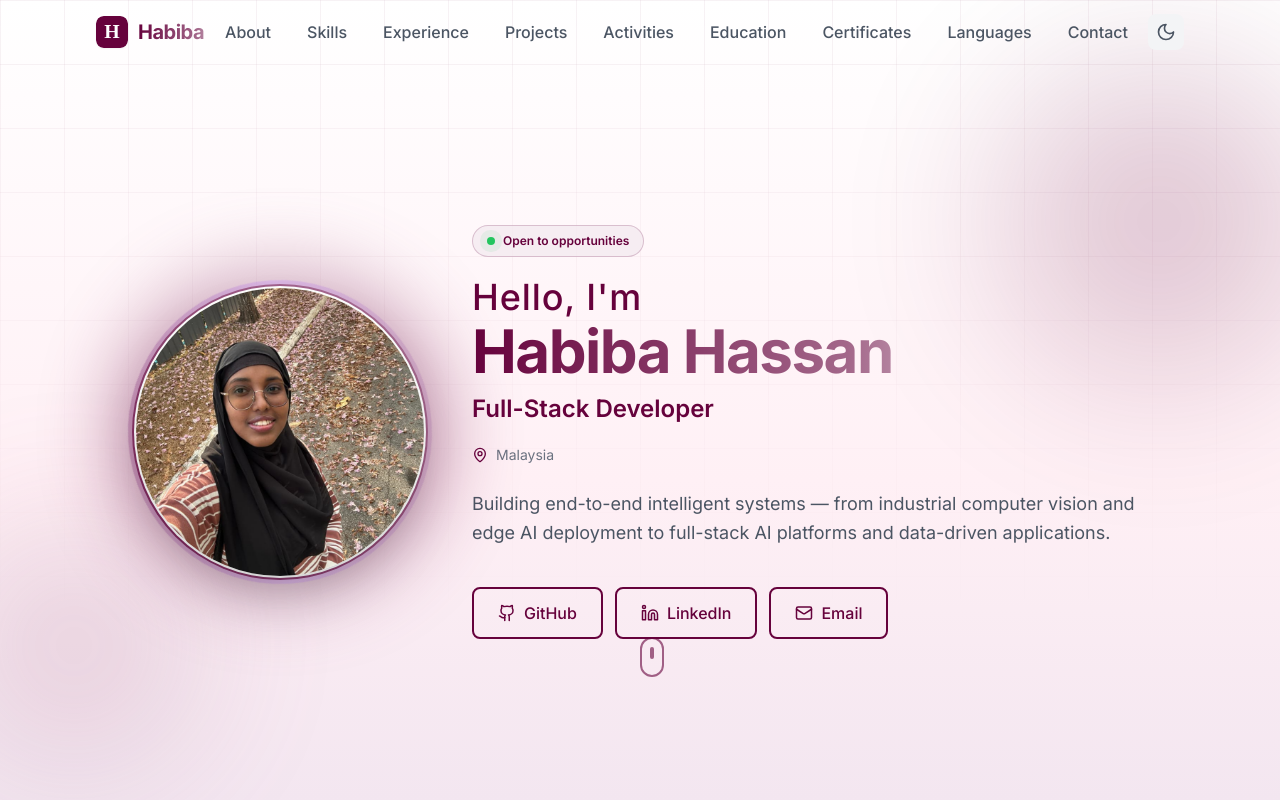
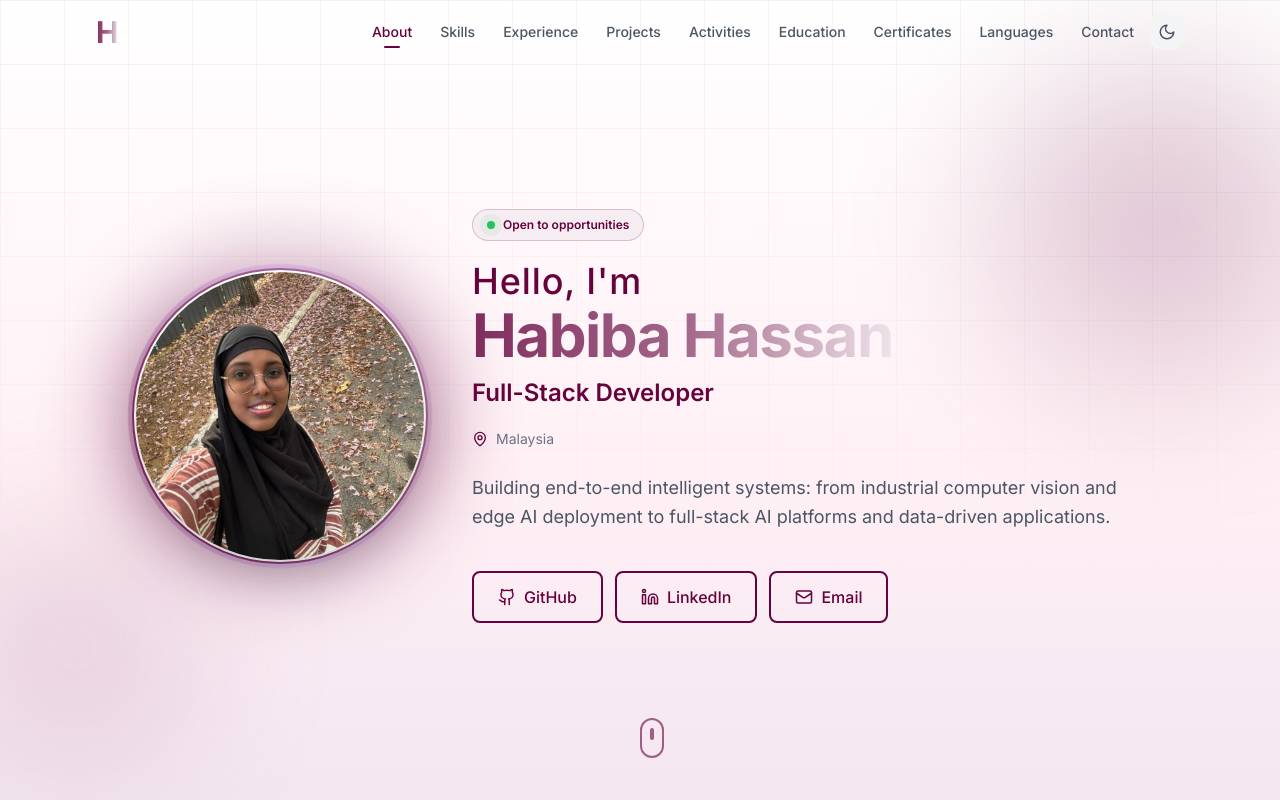
Before and after one commit to ihabiba/Portfolio, a React (Vite) app: page / in a window 1280 px wide. Shown: the top 800 px of the page. Built offline with nearby package versions, Linux system fonts and the light colour scheme.

Commit message:
Updated portfolio

```diff
--- a/src/App.tsx
+++ b/src/App.tsx
@@ -1,4 +1,5 @@
 import Navbar from './components/Navbar';
+import ScrollProgress from './components/ScrollProgress';
 import Hero from './components/Hero';
 import About from './components/About';
 import Skills from './components/Skills';
@@ -27,6 +28,7 @@ function App() {
         Skip to main content
       </a>
 
+      <ScrollProgress />
       <Navbar darkMode={darkMode} toggleDarkMode={toggleDarkMode} />
 
       <main id="main-content">
--- a/src/components/Hero.tsx
+++ b/src/components/Hero.tsx
@@ -28,7 +28,7 @@ export default function Hero() {
       <div className="hero-orb hero-orb--violet" aria-hidden="true" />
       <div className="hero-orb hero-orb--rose" aria-hidden="true" />
 
-      <div className="relative z-10 max-w-6xl mx-auto px-4 sm:px-6 lg:px-8 py-20">
+      <div className="relative z-10 max-w-6xl mx-auto px-4 sm:px-6 lg:px-8 py-20 pb-28">
         <div className="animate-fade-in flex flex-col lg:flex-row items-center gap-12">
 
           {/* Profile Image */}
@@ -118,12 +118,12 @@ export default function Hero() {
             </div>
           </div>
         </div>
+      </div>
 
-        {/* Scroll indicator */}
-        <div className="absolute bottom-8 left-1/2 -translate-x-1/2 animate-bounce hidden md:block">
-          <div className="w-6 h-10 border-2 border-primary dark:border-secondary rounded-full flex justify-center opacity-60">
-            <div className="w-1 h-3 bg-primary dark:bg-secondary rounded-full mt-2" />
-          </div>
+      {/* Scroll indicator — anchored to bottom of section */}
+      <div className="absolute bottom-8 left-1/2 -translate-x-1/2 z-10 animate-bounce hidden md:block">
+        <div className="w-6 h-10 border-2 border-primary dark:border-secondary rounded-full flex justify-center opacity-60">
+          <div className="w-1 h-3 bg-primary dark:bg-secondary rounded-full mt-2" />
         </div>
       </div>
     </section>
--- a/src/components/Navbar.tsx
+++ b/src/components/Navbar.tsx
@@ -10,21 +10,38 @@ interface NavbarProps {
 export default function Navbar({ darkMode, toggleDarkMode }: NavbarProps) {
   const [isOpen, setIsOpen] = useState(false);
   const [scrolled, setScrolled] = useState(false);
+  const [activeSection, setActiveSection] = useState('');
 
   useEffect(() => {
-    const handleScroll = () => {
-      setScrolled(window.scrollY > 20);
-    };
-    window.addEventListener('scroll', handleScroll);
+    const handleScroll = () => setScrolled(window.scrollY > 20);
+    window.addEventListener('scroll', handleScroll, { passive: true });
     return () => window.removeEventListener('scroll', handleScroll);
+  }, []);
+
+  // Active section tracking
+  useEffect(() => {
+    const sectionIds = navItems
+      .map(item => item.href.replace('#', ''))
+      .filter(id => document.getElementById(id));
+
+    const observers = sectionIds.map(id => {
+      const el = document.getElementById(id);
+      if (!el) return null;
+      const observer = new IntersectionObserver(
+        ([entry]) => { if (entry.isIntersecting) setActiveSection(id); },
+        { threshold: 0.25, rootMargin: '-80px 0px -55% 0px' }
+      );
+      observer.observe(el);
+      return observer;
+    });
+
+    return () => observers.forEach(obs => obs?.disconnect());
   }, []);
 
   const handleNavClick = (href: string) => {
     setIsOpen(false);
     const element = document.querySelector(href);
-    if (element) {
-      element.scrollIntoView({ behavior: 'smooth' });
-    }
+    if (element) element.scrollIntoView({ behavior: 'smooth' });
   };
 
   return (
@@ -39,74 +56,82 @@ export default function Navbar({ darkMode, toggleDarkMode }: NavbarProps) {
     >
       <div className="max-w-6xl mx-auto px-4 sm:px-6 lg:px-8">
         <div className="flex justify-between items-center h-16">
-          {/* Logo */}
-          <a
-            href="#"
-            className="flex items-center gap-2.5 group"
-            aria-label="Home"
-          >
-            <img
-              src="/Portfolio/favicon.svg"
-              alt=""
-              className="w-8 h-8 rounded-lg shadow-sm group-hover:scale-105 transition-transform duration-200"
-              aria-hidden="true"
-            />
-            <span className="text-xl font-bold tracking-tight gradient-name">
-              Habiba
-            </span>
+
+          {/* Logo — gradient H only */}
+          <a href="#" className="group" aria-label="Home">
+            <span className="text-3xl font-bold gradient-name select-none">H</span>
           </a>
 
           {/* Desktop Navigation */}
           <div className="hidden md:flex items-center space-x-1">
-            {navItems.map((item) => (
+            {navItems.map((item) => {
+              const id = item.href.replace('#', '');
+              const isActive = activeSection === id;
+              return (
                 <button
                   key={item.href}
                   onClick={() => handleNavClick(item.href)}
-                className="px-4 py-2 font-medium transition-colors rounded-lg text-gray-600 dark:text-gray-300 hover:bg-tint dark:hover:bg-white/10 hover:text-primary dark:hover:text-white"
+                  className={`px-3 py-2 text-sm font-medium transition-all duration-200 rounded-lg relative
+                    ${isActive
+                      ? 'text-primary dark:text-secondary'
+                      : 'text-gray-600 dark:text-gray-300 hover:text-primary dark:hover:text-white hover:bg-tint dark:hover:bg-white/10'
+                    }`}
                 >
                   {item.label}
+                  {isActive && (
+                    <span className="absolute bottom-0.5 left-1/2 -translate-x-1/2 w-4 h-0.5 rounded-full bg-primary dark:bg-secondary" />
+                  )}
                 </button>
-            ))}
+              );
+            })}
             <button
               onClick={toggleDarkMode}
-              className="ml-4 p-2 rounded-lg transition-colors bg-gray-100 dark:bg-gray-800 text-gray-600 dark:text-secondary hover:bg-tint dark:hover:bg-gray-700"
+              className="ml-3 p-2 rounded-lg transition-colors bg-gray-100 dark:bg-gray-800 text-gray-600 dark:text-secondary hover:bg-tint dark:hover:bg-gray-700"
               aria-label={darkMode ? 'Switch to light mode' : 'Switch to dark mode'}
             >
-              {darkMode ? <Sun size={20} /> : <Moon size={20} />}
+              {darkMode ? <Sun size={18} /> : <Moon size={18} />}
             </button>
           </div>
 
-          {/* Mobile Menu Button */}
+          {/* Mobile buttons */}
           <div className="flex items-center md:hidden space-x-2">
             <button
               onClick={toggleDarkMode}
               className="p-2 rounded-lg transition-colors bg-gray-100 dark:bg-gray-800 text-gray-600 dark:text-secondary"
+              aria-label={darkMode ? 'Light mode' : 'Dark mode'}
             >
-              {darkMode ? <Sun size={20} /> : <Moon size={20} />}
+              {darkMode ? <Sun size={18} /> : <Moon size={18} />}
             </button>
             <button
               onClick={() => setIsOpen(!isOpen)}
               className="p-2 rounded-lg transition-colors text-gray-600 dark:text-gray-300 hover:bg-tint dark:hover:bg-gray-700"
+              aria-label="Toggle menu"
             >
-              {isOpen ? <X size={24} /> : <Menu size={24} />}
+              {isOpen ? <X size={22} /> : <Menu size={22} />}
             </button>
           </div>
         </div>
 
-        {/* Mobile Navigation */}
+        {/* Mobile menu */}
         {isOpen && (
-          <div className="md:hidden py-4 bg-white dark:bg-tertiary border-t border-gray-100 dark:border-white/10 shadow-lg rounded-b-xl">
-            {navItems.map((item) => (
+          <div className="md:hidden py-3 bg-white dark:bg-canvas-darkAlt border-t border-gray-100 dark:border-gray-700 shadow-lg rounded-b-xl">
+            {navItems.map((item) => {
+              const id = item.href.replace('#', '');
+              const isActive = activeSection === id;
+              return (
                 <button
                   key={item.href}
                   onClick={() => handleNavClick(item.href)}
-                className="block w-full text-left px-4 py-3 text-gray-600 dark:text-purple-100
-                           hover:text-primary dark:hover:text-white hover:bg-tint
-                           dark:hover:bg-white/10 font-medium transition-colors"
+                  className={`block w-full text-left px-4 py-3 font-medium transition-colors
+                    ${isActive
+                      ? 'text-primary dark:text-secondary bg-tint dark:bg-gray-800'
+                      : 'text-gray-600 dark:text-gray-300 hover:text-primary dark:hover:text-white hover:bg-tint dark:hover:bg-white/10'
+                    }`}
                 >
                   {item.label}
                 </button>
-            ))}
+              );
+            })}
           </div>
         )}
       </div>
--- /dev/null
+++ b/src/components/ScrollProgress.tsx
@@ -0,0 +1,27 @@
+import { useState, useEffect } from 'react';
+
+export default function ScrollProgress() {
+  const [progress, setProgress] = useState(0);
+
+  useEffect(() => {
+    const onScroll = () => {
+      const scrollTop = window.scrollY;
+      const docHeight = document.documentElement.scrollHeight - window.innerHeight;
+      setProgress(docHeight > 0 ? (scrollTop / docHeight) * 100 : 0);
+    };
+    window.addEventListener('scroll', onScroll, { passive: true });
+    return () => window.removeEventListener('scroll', onScroll);
+  }, []);
+
+  return (
+    <div
+      className="fixed top-0 left-0 z-[60] h-0.5 bg-gradient-to-r from-primary via-secondary to-primary transition-none"
+      style={{ width: `${progress}%` }}
+      role="progressbar"
+      aria-valuenow={Math.round(progress)}
+      aria-valuemin={0}
+      aria-valuemax={100}
+      aria-label="Page scroll progress"
+    />
+  );
+}
--- a/src/data.ts
+++ b/src/data.ts
@@ -89,7 +89,7 @@ export const heroData = {
     'Deep Learning Practitioner',
   ],
   location: 'Malaysia',
-  pitch: 'Building end-to-end intelligent systems — from industrial computer vision and edge AI deployment to full-stack AI platforms and data-driven applications.',
+  pitch: 'Building end-to-end intelligent systems: from industrial computer vision and edge AI deployment to full-stack AI platforms and data-driven applications.',
   profileImage: '/Portfolio/profile.jfif',
   resumeUrl: '/Portfolio/Habiba_Hassan_CV.pdf',
   email: 'itshabibahassan@gmail.com',
--- a/src/index.css
+++ b/src/index.css
@@ -291,7 +291,7 @@ body {
   -webkit-background-clip: text;
   -webkit-text-fill-color: transparent;
   background-clip: text;
-  animation: shimmer-text 3.5s ease-in-out infinite;
+  animation: shimmer-text 6s ease-in-out infinite;
 }
 
 .dark .gradient-name {
@@ -300,13 +300,18 @@ body {
   -webkit-background-clip: text;
   -webkit-text-fill-color: transparent;
   background-clip: text;
-  animation: shimmer-text 3.5s ease-in-out infinite;
+  animation: shimmer-text 6s ease-in-out infinite;
 }
 
 @keyframes shimmer-text {
   0%   { background-position: 0% center; }
   50%  { background-position: 100% center; }
   100% { background-position: 0% center; }
+}
+
+/* Slower shimmer for navbar H */
+.gradient-name-slow {
+  animation-duration: 6s;
 }
 
 /* -----------------------------------------------------------------
```
Lines whose indentation alone changed are shown as unchanged.
